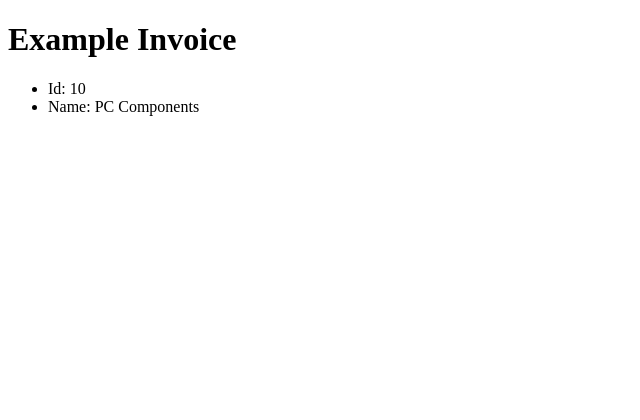
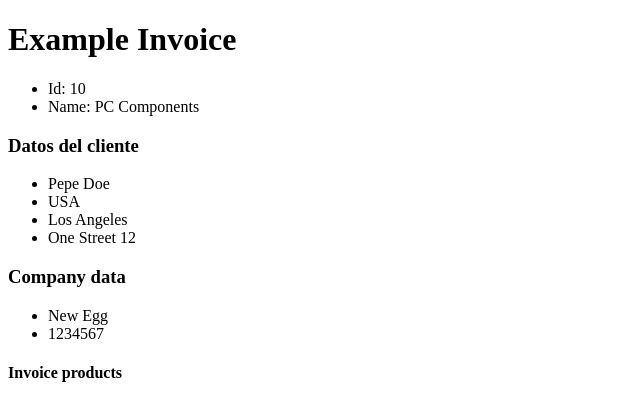
Before and after one commit to CarlosMejia01/react_practice_1, a React (Vite) app in the folder 04-invoice-app/: page / in a window 1280 px wide. Shown: the top 420 px of the page, without its empty margins (0-640 px from the left). Built offline with nearby package versions, Linux system fonts and the light colour scheme.

Commit message:
feat: mockup component and destructuring invoice data

```diff
--- a/04-invoice-app/src/components/InvoiceApp.jsx
+++ b/04-invoice-app/src/components/InvoiceApp.jsx
@@ -1,14 +1,29 @@
 import { getInvoice } from "../services/getInvoice";
 
 export const InvoiceApp = () => {
-    const invoice = getInvoice();
+    const { id, name, client, company, items } = getInvoice();
+    const { name: nameClient, lastName, address } = client;
+    const {  country, city, street, number  } = address;
     return (
         <>
-        <h1>Example Invoice</h1>
-        <ul>
-            <li>Id: {invoice.id}</li>
-            <li>Name: {invoice.name}</li>
-        </ul>
+            <h1>Example Invoice</h1>
+            <ul>
+                <li>Id: {id}</li>
+                <li>Name: {name}</li>
+            </ul>
+            <h3>Datos del cliente</h3>
+            <ul>
+                <li>{nameClient} {lastName}</li>
+                <li>{country}</li>
+                <li>{city}</li>
+                <li>{street} {number}</li>
+            </ul>
+            <h3>Company data</h3>
+            <ul>
+                <li>{ company.name }</li>
+                <li>{ company.fiscalNumber }</li>
+            </ul>
+            <h4>Invoice products</h4>
         </>
     )
 };
```
